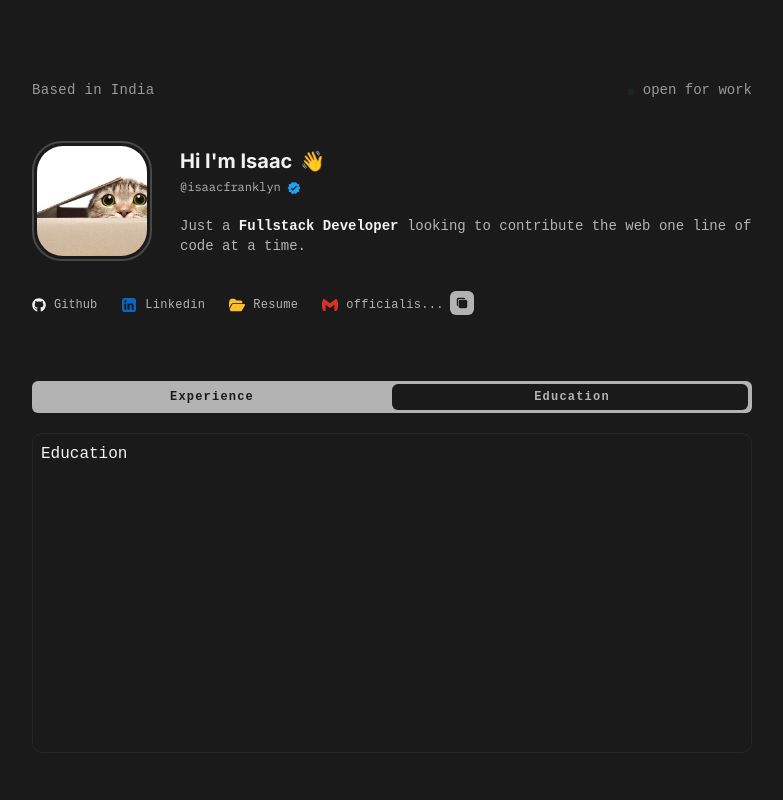
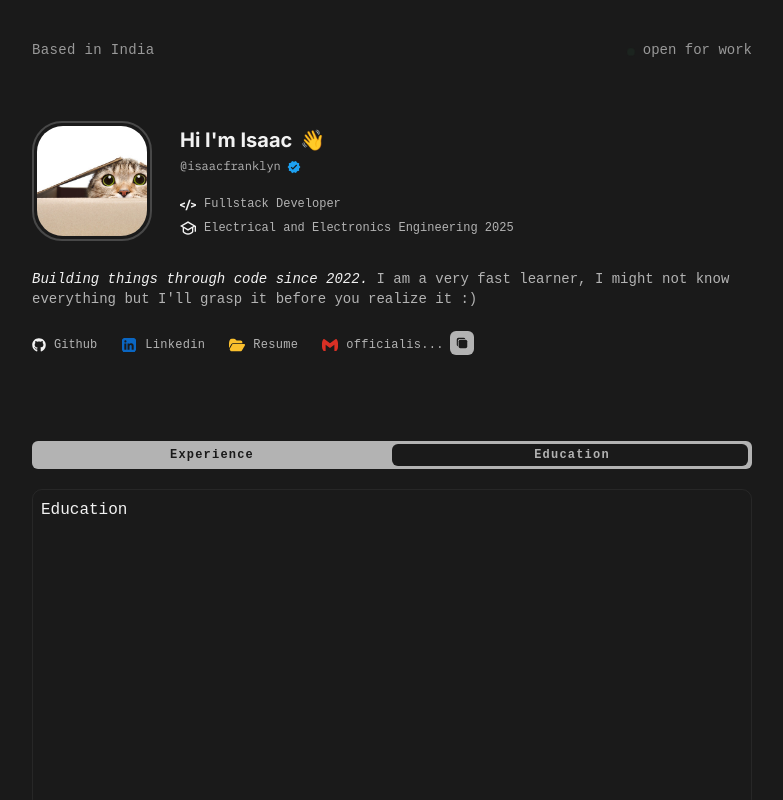
Before and after one commit to isaac-albert/portfolio, a Next.js app: page / in a window 1280 px wide. Shown: the whole page, without its empty margins (248-1031 px from the left). Built offline with nearby package versions, Linux system fonts and the light colour scheme; a web font is replaced by a local one.

Commit message:
added data and decreased the upper margin

```diff
--- a/src/app/globals.css
+++ b/src/app/globals.css
@@ -70,7 +70,7 @@
 
 @layer components {
   .centre-div {
-    @apply w-180 h-200 mt-20 m-auto {/*border-1 border-gridlines/30*/}
+    @apply w-180 h-200 mt-10 m-auto {/*border-1 border-gridlines/30*/}
   }
 }
 
--- a/src/app/page.tsx
+++ b/src/app/page.tsx
@@ -7,6 +7,8 @@ import { FaFolderOpen } from "react-icons/fa6";
 import { SiGmail } from "react-icons/si";
 import { IoCopy } from "react-icons/io5";
 import { FaCheck } from "react-icons/fa";
+import { SiHtmx } from "react-icons/si";
+import { RiGraduationCapLine } from "react-icons/ri";
 
 import { useState } from "react";
 
@@ -61,7 +63,7 @@ export default function Home() {
             </span>
           </div>
         </div>
-        <div className="name-pp-block flex mt-10">
+        <div className="name-pp-block flex mt-15">
           <div className="profile-pic-block">
             <div className="Profile-Pic border-2 border-gridlines w-30 h-30 rounded-[30px] flex items-center justify-center">
               <div className="bg-[url(/cat.jpg)] bg-cover w-27.5 h-27.5 rounded-[26px]"></div>
@@ -82,21 +84,31 @@ export default function Home() {
                 <MdVerified className="text-verified ml-1.5 mt-0.75 size-3.5" />
               </div>
             </div>
-            <div className="description-block text-[14px] text-sectext leading-5 mt-5">
-              <span>
-                Just a{" "}
-                <span className="font-bold text-text">Fullstack Developer</span>{" "}
-                looking to contribute the web one line of code at a time.
-              </span>
+            <div className="data mt-5 flex flex-col justify-center gap-1.5">
+              <div className="fullstack developer flex text-[12px] gap-2 text-sectext font-medium">
+                <SiHtmx className="text-text mt-0.5 size-4"/>
+                <span>Fullstack Developer</span>
+              </div>
+              <div className="graduation flex text-[12px] gap-2 text-sectext font-medium">
+                <RiGraduationCapLine className="text-text mt-0.25 size-4"/>
+                <span>
+                  Electrical and Electronics Engineering 2025
+                </span>
+              </div>
             </div>
           </div>
         </div>
-        <div className="social-links flex items-center mt-7 gap-3">
+        <div className="description-block text-[14px] text-sectext leading-5 mt-7">
+          <span>
+            <span className="italic text-text">Building things through code since 2022.</span> I am a very fast learner, I might not know everything but I&apos;ll grasp it before you realize it :)
+          </span>
+        </div>
+        <div className="social-links flex items-center mt-5 gap-3">
           <a
             href="https://github.com/isaac-albert"
             target="_blank"
             rel="noopener noreferrer"
-            className="inline-block"
+            className="github inline-block"
           >
             <div
               tabIndex={0}
@@ -110,7 +122,7 @@ export default function Home() {
             href="https://www.linkedin.com/in/isaac-franklyn/"
             target="_blank"
             rel="noopener noreferrer"
-            className="inline-block"
+            className="linkedin inline-block"
           >
             <div
               tabIndex={0}
@@ -134,7 +146,7 @@ export default function Home() {
           </div>
           <div
             tabIndex={0}
-            className="linkedin-button relative h-8 rounded-md flex items-center justify-center"
+            className="mail-button relative h-8 rounded-md flex items-center justify-center"
           >
             <SiGmail className="size-4 mt-1 mb-1 mr-2  text-gmail rounded-sm" />
             <span className="mr-2 w-30 text-sectext text-[12px] select-none tracking-wide whitespace-nowrap overflow-hidden">
@@ -163,7 +175,7 @@ export default function Home() {
             </div>
           </div>
         </div>
-        <div className="education-experience-heading-block relative mt-15 bg-grey h-8 rounded-sm p-[2px] pl-1 pr-1 flex items-center justify-center gap-2">
+        <div className="education-experience-heading-block relative mt-20 bg-grey h-7 rounded-sm p-[2px] pl-1 pr-1 flex items-center justify-center gap-2">
           <div
             className={`sliding-window absolute top-[3px] bottom-[3px] w-89 bg-background rounded-sm transition-all duration-500 ease-out ${
               toggleState === "Experience" ? "left-1" : "left-1/2"
@@ -192,7 +204,7 @@ export default function Home() {
         </div>
         <div className="education-experience-main-block relative overflow-hidden mt-5 border-1 border-gridlines/30 w-full h-80 rounded-lg">
           <div
-            className={`education-content-block absolute inset-0 transition-transform duration-500 ease-in-out ${
+            className={`education-content-block absolute inset-0 transition-transform duration-500 ease-out ${
               toggleState === "Education"
                 ? "translate-x-0"
                 : "-translate-x-full"
@@ -203,7 +215,7 @@ export default function Home() {
             </div>
           </div>
           <div
-            className={`experience-content-block absolute inset-0  transition-transform duration-500 ease-in-out ${
+            className={`experience-content-block absolute inset-0  transition-transform duration-500 ease-out ${
               toggleState === "Experience"
                 ? "translate-x-0"
                 : "translate-x-full"
```
